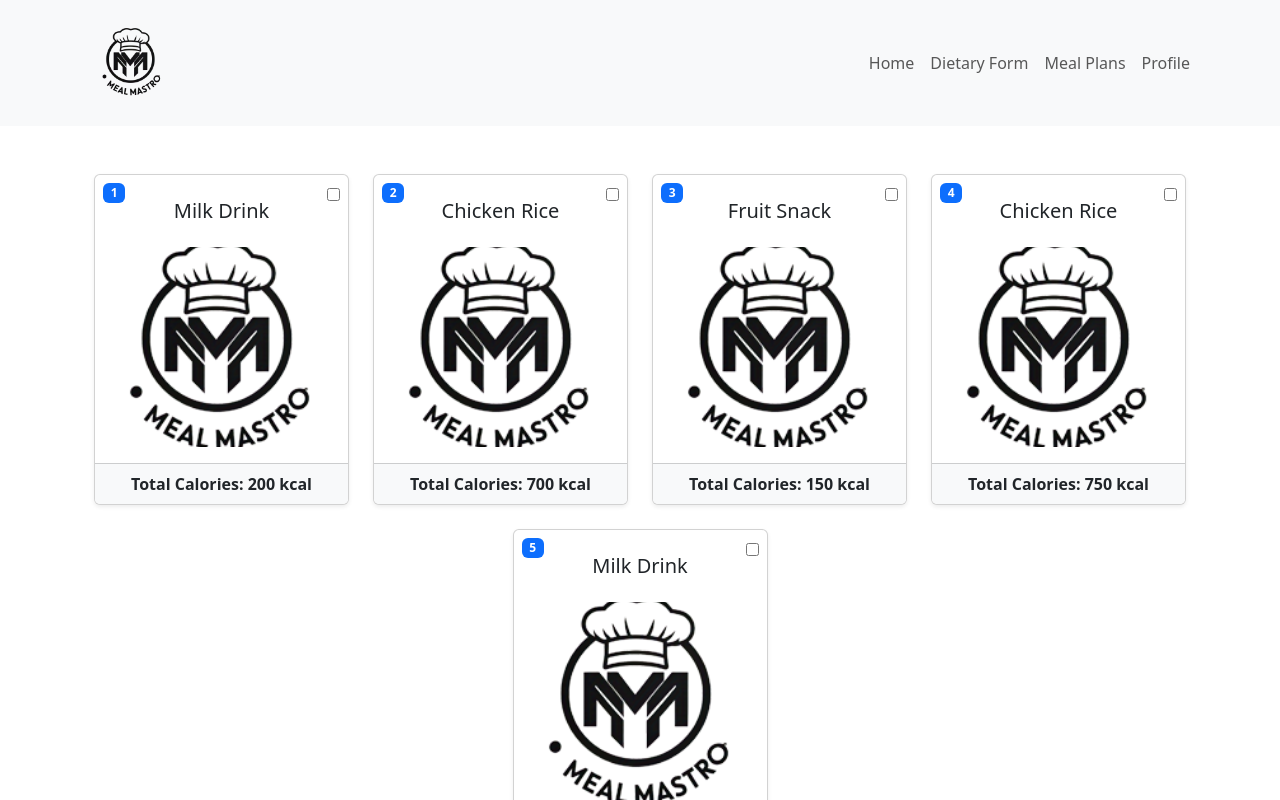
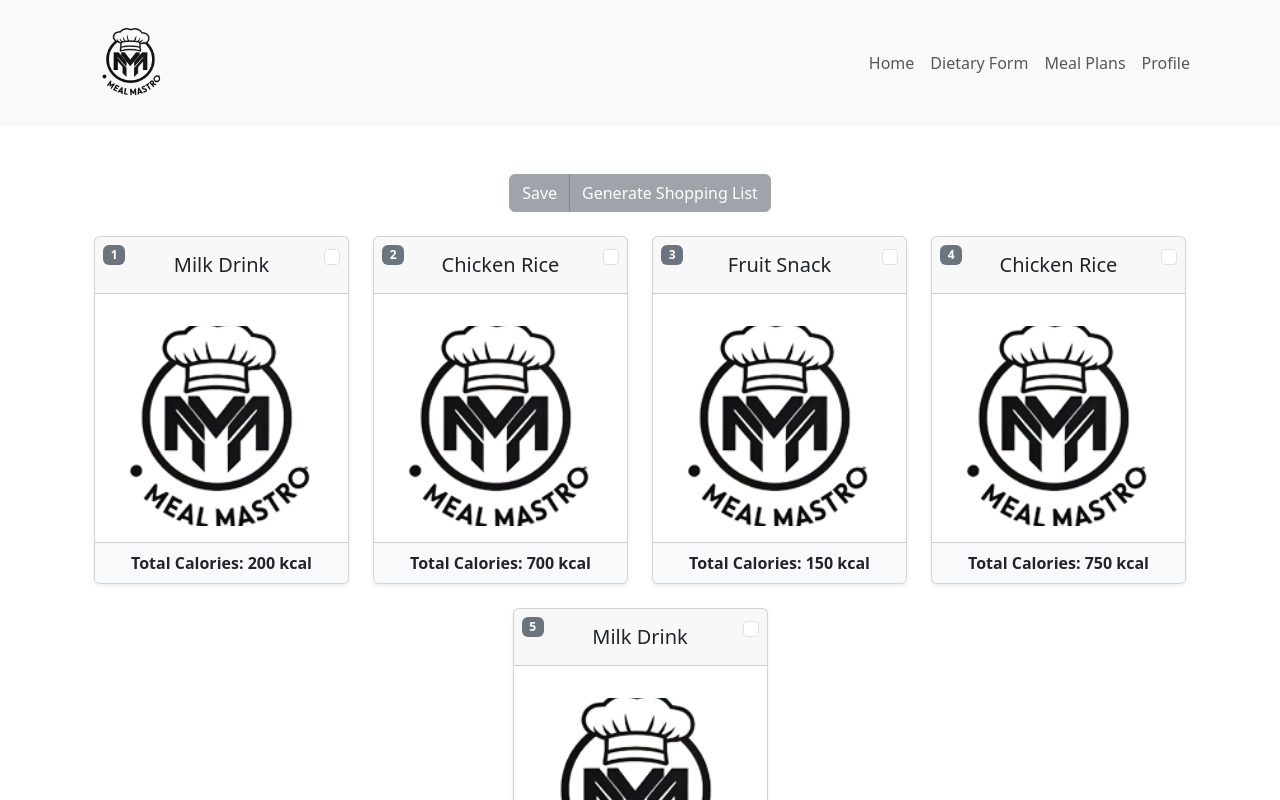
Before and after one commit to Yasasrm/MealMaestro, a React (Create React App) app in the folder mmw/: page / in a window 1280 px wide. Shown: the top 800 px of the page. Built offline with nearby package versions, Linux system fonts and the light colour scheme.

Commit message:
Checkbox selection added to the meal card

```diff
--- a/mmw/src/components/MealCard.jsx
+++ b/mmw/src/components/MealCard.jsx
@@ -1,29 +1,50 @@
-import React, { useState } from 'react'
-import { Card, Button, Row, Col, Modal } from "react-bootstrap";
+import React, { useState } from "react";
+import { Card, Button, Row, Col, Modal, Form, ButtonGroup } from "react-bootstrap";
 
-const MealCard = ({ mealPlan }) => {
+// MealCard Component
+const MealCard = ({ mealPlan, onCheckboxChange }) => {
+  const [isChecked, setIsChecked] = useState(false);
   const [showModal, setShowModal] = useState(false);
+  const mealImage = require(`../assets/${mealPlan.MealIconId}.png`);
 
-  const mealImage = require(`../assets/${mealPlan.MealIconId}.png`);
+  const handleCheckboxChange = () => {
+    setIsChecked(!isChecked);
+    onCheckboxChange(mealPlan.MealPlanNumber, !isChecked);
+  };
 
   return (
     <>
-      <Card className="meal-card shadow-sm" style={{ maxWidth: "300px" }} onClick={() => setShowModal(true)}>
-        <Card.Body className="position-relative">
-          <span className="badge bg-primary position-absolute top-0 start-0 m-2">
+      <Card className="meal-card shadow-sm" style={{ maxWidth: "300px" }}>
+        <Card.Header>
+          <span className="badge bg-secondary position-absolute top-0 start-0 m-2">
             {mealPlan.MealPlanNumber}
           </span>
           <span className="position-absolute top-0 end-0 m-2">
-            <input type="checkbox" />
+            <Form.Check
+              type="checkbox"
+              checked={isChecked}
+              onChange={handleCheckboxChange}
+            />
           </span>
-          <Card.Title className="text-center mt-2">{mealPlan.MealShortName}</Card.Title>
-          <Card.Img variant="top" src={mealImage} className="mt-3" style={{ maxHeight: "200px", objectFit: "cover" }} />
+          <Card.Title className="text-center mt-2">
+            {mealPlan.MealShortName}
+          </Card.Title>
+        </Card.Header>
+        <Card.Body
+          className="position-relative"
+          onClick={() => setShowModal(true)}
+        >
+          <Card.Img
+            variant="top"
+            src={mealImage}
+            className="mt-3"
+            style={{ maxHeight: "200px", objectFit: "cover" }}
+          />
         </Card.Body>
         <Card.Footer className="text-center bg-light">
           <strong>Total Calories: {mealPlan.TotalCalorie} kcal</strong>
         </Card.Footer>
       </Card>
-
       <Modal show={showModal} onHide={() => setShowModal(false)}>
         <Modal.Header closeButton>
           <Modal.Title>{mealPlan.MealShortName} Details</Modal.Title>
@@ -46,13 +67,71 @@ const MealCard = ({ mealPlan }) => {
   );
 };
 
+// MealPlanList Component
 const MealPlanList = ({ mealPlans }) => {
+  const [selectedMealPlans, setSelectedMealPlans] = useState([]);
+
+  const handleCheckboxChange = (mealPlanNumber, isSelected) => {
+    if (isSelected) {
+      setSelectedMealPlans((prevState) => [...prevState, mealPlanNumber]);
+    } else {
+      setSelectedMealPlans((prevState) =>
+        prevState.filter((number) => number !== mealPlanNumber)
+      );
+    }
+  };
+
+  const handleSave = () => {
+    console.log("Saving meal plans:", selectedMealPlans);
+    alert("Meal plans saved!");
+  };
+
+  const handleGenerateShoppingList = () => {
+    const selectedMealPlansData = mealPlans.filter((mealPlan) =>
+      selectedMealPlans.includes(mealPlan.MealPlanNumber)
+    );
+    const ingredients = selectedMealPlansData
+      .map((mealPlan) => mealPlan.Ingredients)
+      .join(", ");
+    console.log("Generated shopping list:", ingredients);
+    alert("Shopping list generated!");
+  };
+
   return (
     <div className="container mt-5">
+      <div className="mb-4 text-center">
+      <ButtonGroup aria-label="MealListButtons">
+        <Button
+          variant="secondary"
+          onClick={handleSave}
+          disabled={selectedMealPlans.length === 0}
+        >
+          Save
+        </Button>
+        <Button
+          variant="secondary"
+          onClick={handleGenerateShoppingList}
+          disabled={selectedMealPlans.length === 0}
+          className="ml-3"
+        >
+          Generate Shopping List
+        </Button>
+        </ButtonGroup>
+      </div>
       <Row className="justify-content-center">
         {mealPlans.map((mealPlan) => (
-          <Col sm={12} md={6} lg={4} xl={3} key={mealPlan.MealPlanNumber} className="mb-4">
-            <MealCard mealPlan={mealPlan} />
+          <Col
+            sm={12}
+            md={6}
+            lg={4}
+            xl={3}
+            key={mealPlan.MealPlanNumber}
+            className="mb-4"
+          >
+            <MealCard
+              mealPlan={mealPlan}
+              onCheckboxChange={handleCheckboxChange}
+            />
           </Col>
         ))}
       </Row>
```
